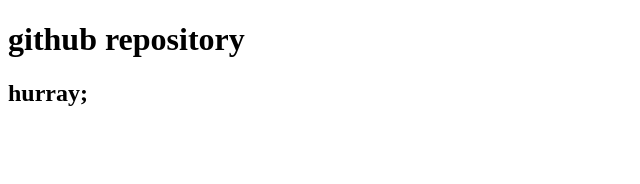
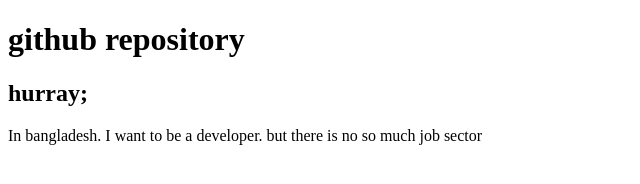
Before and after one commit to MdArafatMollah303/firstWeb, a plain HTML site: page index.html in a window 1280 px wide. Shown: the whole page, without its empty margins (0-640 px from the left). Drawn offline with Linux system fonts and the light colour scheme.

Commit message:
codded add

```diff
--- a/index.html
+++ b/index.html
@@ -8,5 +8,6 @@
 <body>
     <h1>github repository</h1>
     <h2>hurray;</h2>
+    <p>In bangladesh. I want to be a developer. but there is no so much job sector</p>
 </body>
 </html>
```
